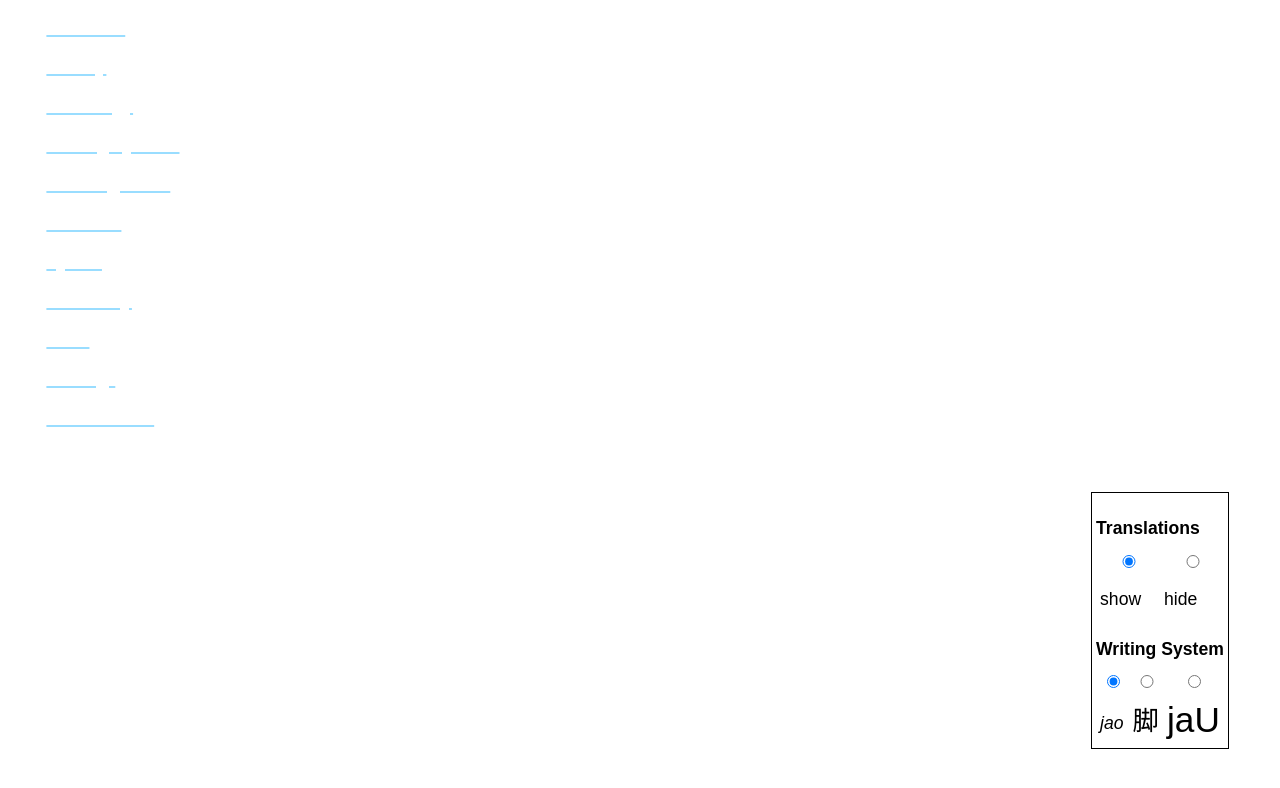
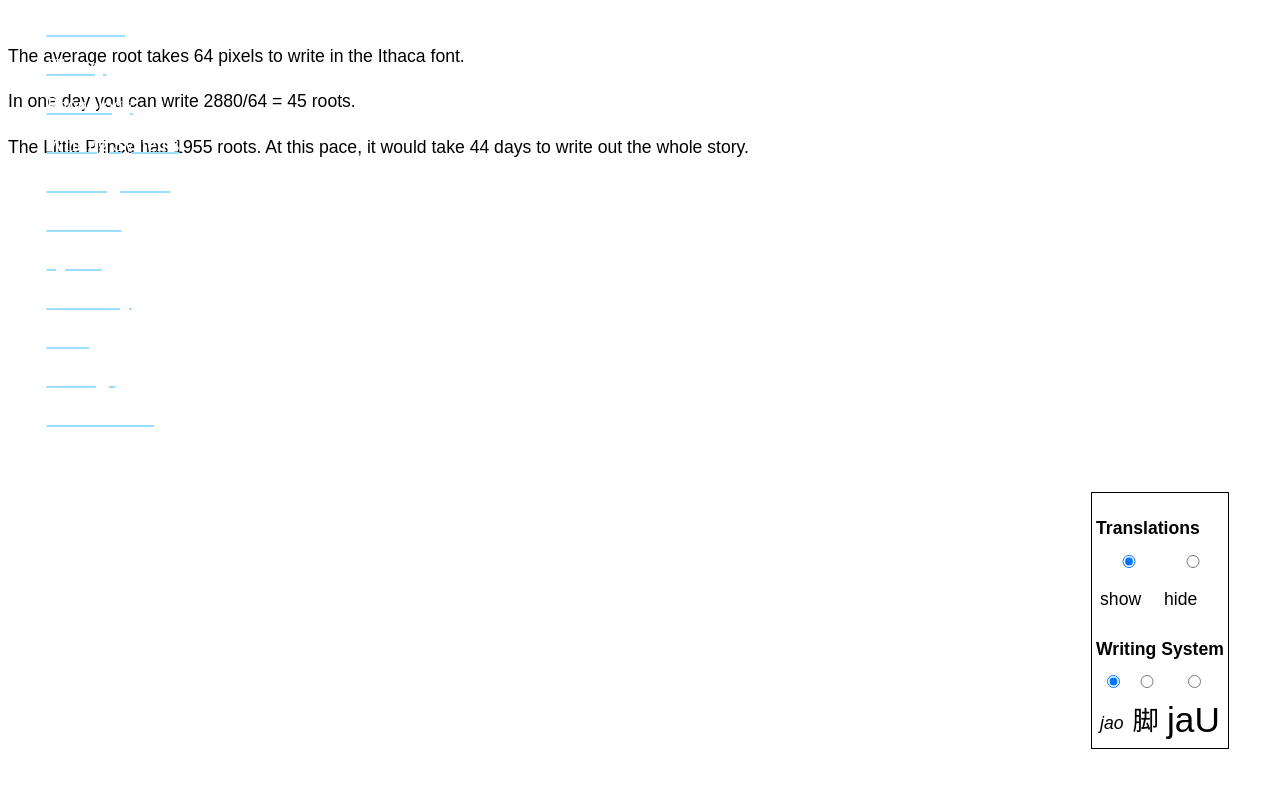
Before and after one commit to cstuartroe/jaobon, a React app: page /ithaca in a window 1280 px wide. Shown: the top 788 px of the page. Built offline with nearby package versions, Linux system fonts and the light colour scheme; the HTML template or start-up script is replaced by a standard one.

Commit message:
Ithaca pixels

```diff
--- a/src/App.tsx
+++ b/src/App.tsx
@@ -23,6 +23,7 @@ import History from "./History";
 import Transliterate from "./Transliterate";
 import Zipf from "./Zipf";
 import Elements from "./Elements";
+import IthacaPixels from "./IthacaPixels";
 
 type AppState = {
     displaySettings: DisplaySettings,
@@ -103,6 +104,9 @@ class App extends Component<{}, AppState> {
                                   <Route path={"/transliterate"}>
                                       <Route index element={<Transliterate/>}/>
                                   </Route>
+                                  <Route path={"/ithaca"}>
+                                      <Route index element={<IthacaPixels/>}/>
+                                  </Route>
                               </Route>
                           </Routes>
                           <div style={{height: "10vh"}}/>
--- /dev/null
+++ b/src/IthacaPixels.tsx
@@ -0,0 +1,52 @@
+import React from "react";
+import littleprince from "./texts/littleprince";
+import {corpusStats, getTotalRoots} from "./TextReader";
+
+const charPixels: {[key: string]: number} = {
+  "a": 25,
+  "b": 32,
+  "c": 20,
+  "d": 32,
+  "e": 25,
+  "g": 34,
+  "h": 32,
+  "i": 19,
+  "j": 21,
+  "k": 32,
+  "l": 18,
+  "m": 43,
+  "n": 28,
+  "o": 26,
+  "p": 32,
+  "s": 21,
+  "t": 20,
+  "u": 28,
+  "w": 38,
+  "x": 27,
+  "y": 34,
+};
+
+type Props = {}
+
+export default function IthacaPixels({}: Props) {
+  const princeStats = corpusStats(littleprince.texts);
+
+  const roots_in_prince = getTotalRoots(princeStats.frequencies);
+  let total_pixels = 0;
+  princeStats.frequencies.forEach((count, root) => {
+    Array.from(root.syllable).forEach(letter => {
+      total_pixels += charPixels[letter]*count;
+    });
+  });
+
+  const pixels_per_root = total_pixels/roots_in_prince;
+  const pixels_in_day = 2*60*24;
+
+  return (
+    <>
+      <p>The average root takes {Math.round(pixels_per_root)} pixels to write in the Ithaca font.</p>
+      <p>In one day you can write {pixels_in_day}/{Math.round(pixels_per_root)} = {Math.round(pixels_in_day/pixels_per_root)} roots.</p>
+      <p>The Little Prince has {roots_in_prince} roots. At this pace, it would take {Math.round(roots_in_prince*pixels_per_root/pixels_in_day)} days to write out the whole story.</p>
+    </>
+  );
+}
--- a/src/Syntax.tsx
+++ b/src/Syntax.tsx
@@ -764,7 +764,7 @@ export default class Syntax extends Component<Props, State> {
                   {text('[nu yok] pis')} "New York state".
                   Even smaller divisions (counties, townships, etc.) should use {text('luk')}: {text('[ko ki] luk')}{' '}
                   "County Cork". Cities and towns use {text('dus')}: {text('[nu yok] dus')} "New York City".{' '}
-                  {text('tu')} also refers to continents: {text('[a ji ya] tu')}.
+                  {text('tu')} also refers to continents: {text('[a ji] tu')}.
                 </p>
 
                 <p>
--- a/src/TextReader.tsx
+++ b/src/TextReader.tsx
@@ -49,7 +49,7 @@ function singleTextStats(text: Text) {
     return out
 }
 
-function corpusStats(texts: Text[]) {
+export function corpusStats(texts: Text[]) {
     const out = newTextStats();
     texts.forEach(text => addText(out, text));
     return out;
```
